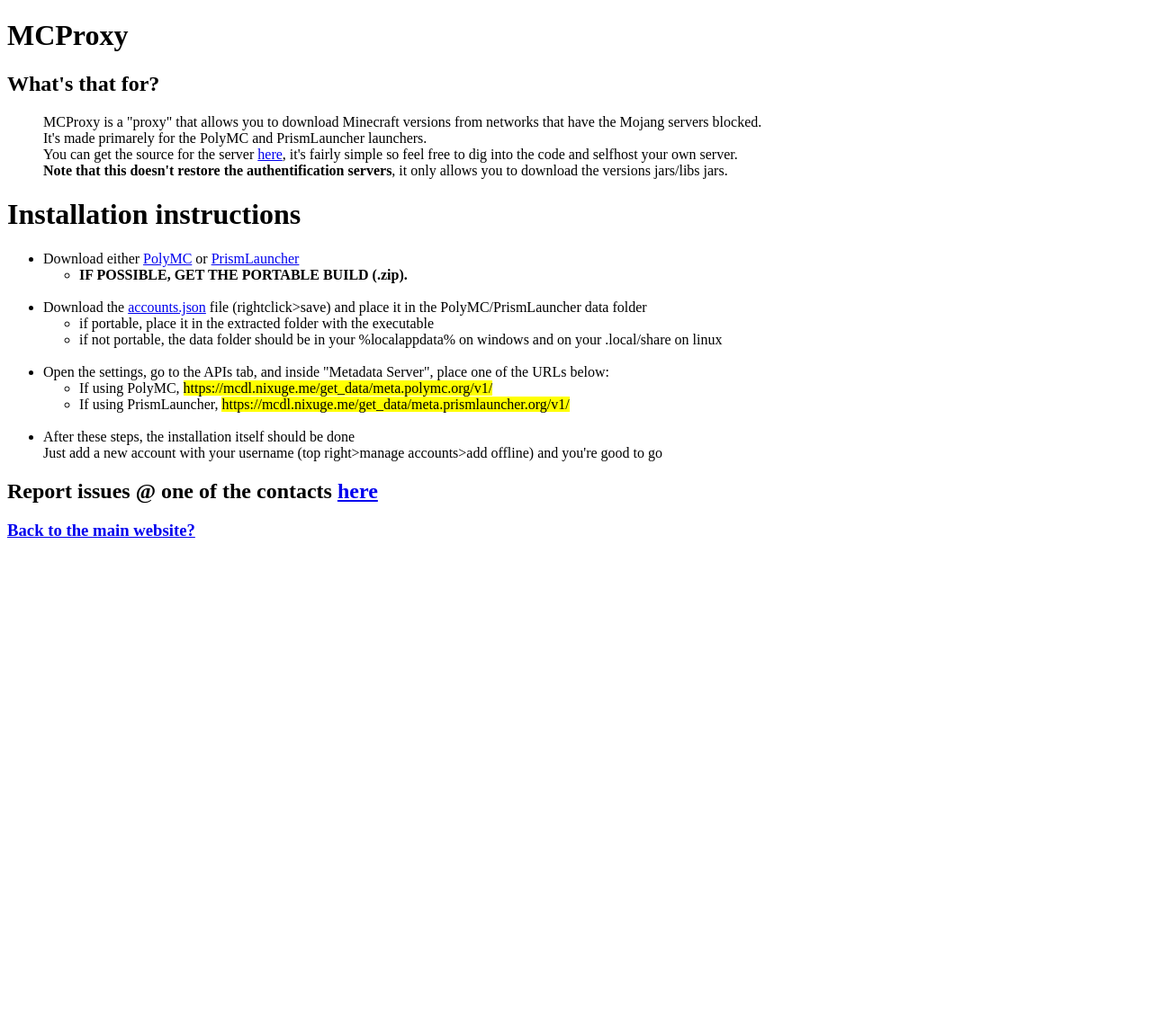
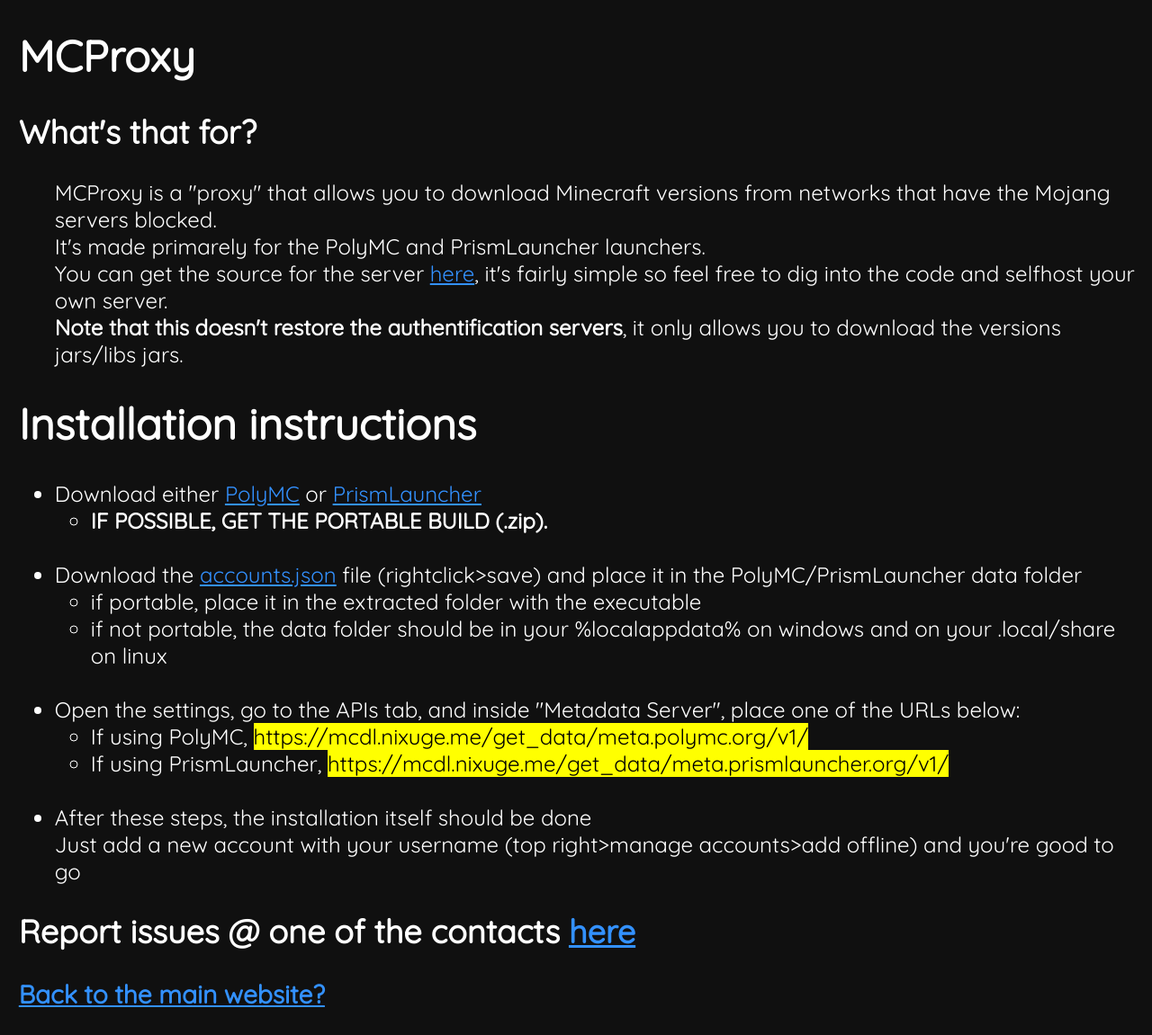
Before and after one commit to Nixuge/mcproxy, a Flask app: page / in a window 1280 px wide. Shown: the whole page at 90% size. Before the commit the page ends 598 px from the top, so only its background shows below. Run offline with Flask 2, Linux system fonts and the light colour scheme.

Commit message:
Better looking page

```diff
--- a/templates/index.html
+++ b/templates/index.html
@@ -67,5 +67,17 @@
 
     <h3><a href="https://nixuge.me">Back to the main website?</a></h3>
 </body>
-
+<style>
+    @import url('https://fonts.googleapis.com/css2?family=Quicksand&display=swap');
+    body {
+        padding-left: 1%;
+        background-color: #101010;
+        color: #FFF;
+        font-family: 'Quicksand', Helvetica, Arial, sans-serif;
+        font-size: 150%;
+    }
+    a {
+        color: #3391ff; /* From dark reader*/
+    }
+</style>
 </html>
```
